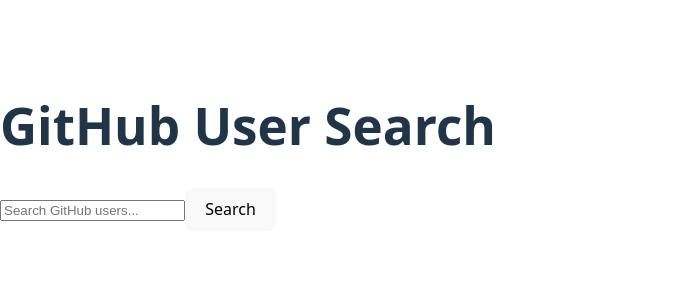
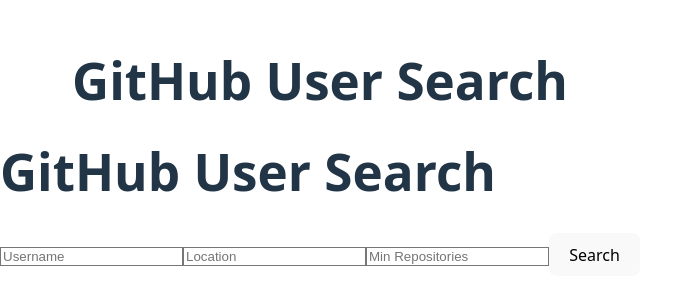
Before and after one commit to DeekanNyah/alx-fe-reactjs, a React (Vite) app in the folder github-user-search/: page / in a window 1280 px wide. Shown: the part 253-558 px from the top of the page, without its empty margins (0-682 px from the left). Built offline with nearby package versions, Linux system fonts and the light colour scheme.

Commit message:
Add advanced search with location, min repos, and enhanced results display

```diff
--- a/github-user-search/src/components/Search.jsx
+++ b/github-user-search/src/components/Search.jsx
@@ -1,47 +1,108 @@
-import { useState } from "react";
+import React, { useState } from "react";
 import axios from "axios";
 
 export default function Search() {
-  const [query, setQuery] = useState("");
+  const [username, setUsername] = useState("");
+  const [location, setLocation] = useState("");
+  const [minRepos, setMinRepos] = useState("");
   const [results, setResults] = useState([]);
   const [loading, setLoading] = useState(false);
+  const [error, setError] = useState("");
 
-  const handleSearch = async (e) => {
-    e.preventDefault();
-    if (!query) return;
+  const handleSearch = async () => {
+    if (!username) {
+      setError("Please enter a username");
+      return;
+    }
+    setError("");
     setLoading(true);
+
     try {
+      let query = `${username}`;
+      if (location) query += `+location:${location}`;
+      if (minRepos) query += `+repos:>${minRepos}`;
+
       const response = await axios.get(
         `https://api.github.com/search/users?q=${query}`
       );
-      setResults(response.data.items);
-    } catch (error) {
-      console.error("Error fetching data:", error);
+
+      const usersWithDetails = await Promise.all(
+        response.data.items.map(async (user) => {
+          const userDetails = await axios.get(user.url);
+          return {
+            login: user.login,
+            avatar_url: user.avatar_url,
+            html_url: user.html_url,
+            location: userDetails.data.location || "Not specified",
+          };
+        })
+      );
+
+      setResults(usersWithDetails);
+    } catch (err) {
+      setError("Error fetching data");
     } finally {
       setLoading(false);
     }
   };
 
   return (
-    <div className="search-container">
-      <form onSubmit={handleSearch}>
+    <div className="p-4">
+      <h1 className="text-2xl font-bold mb-4">GitHub User Search</h1>
+      <div className="mb-2">
         <input
           type="text"
-          placeholder="Search GitHub users..."
-          value={query}
-          onChange={(e) => setQuery(e.target.value)}
+          placeholder="Username"
+          value={username}
+          onChange={(e) => setUsername(e.target.value)}
+          className="border p-2 mr-2"
         />
-        <button type="submit">Search</button>
-      </form>
+        <input
+          type="text"
+          placeholder="Location"
+          value={location}
+          onChange={(e) => setLocation(e.target.value)}
+          className="border p-2 mr-2"
+        />
+        <input
+          type="number"
+          placeholder="Min Repositories"
+          value={minRepos}
+          onChange={(e) => setMinRepos(e.target.value)}
+          className="border p-2 mr-2"
+        />
+        <button
+          onClick={handleSearch}
+          className="bg-blue-500 text-white p-2 rounded"
+        >
+          Search
+        </button>
+      </div>
 
       {loading && <p>Loading...</p>}
+      {error && <p className="text-red-500">{error}</p>}
 
-      {results && results.map((user) => (
-        <div key={user.id} className="user-card">
-          <img src={user.avatar_url} alt={user.login} width={50} />
-          <p>{user.login}</p>
-        </div>
-      ))}
+      <div>
+        {results.map((user) => (
+          <div key={user.login} className="border p-2 my-2">
+            <img
+              src={user.avatar_url}
+              alt={user.login}
+              className="w-16 h-16 rounded-full"
+            />
+            <h2 className="font-bold">{user.login}</h2>
+            <p>Location: {user.location}</p>
+            <a
+              href={user.html_url}
+              target="_blank"
+              rel="noopener noreferrer"
+              className="text-blue-500 underline"
+            >
+              View Profile
+            </a>
+          </div>
+        ))}
+      </div>
     </div>
   );
 }
```
